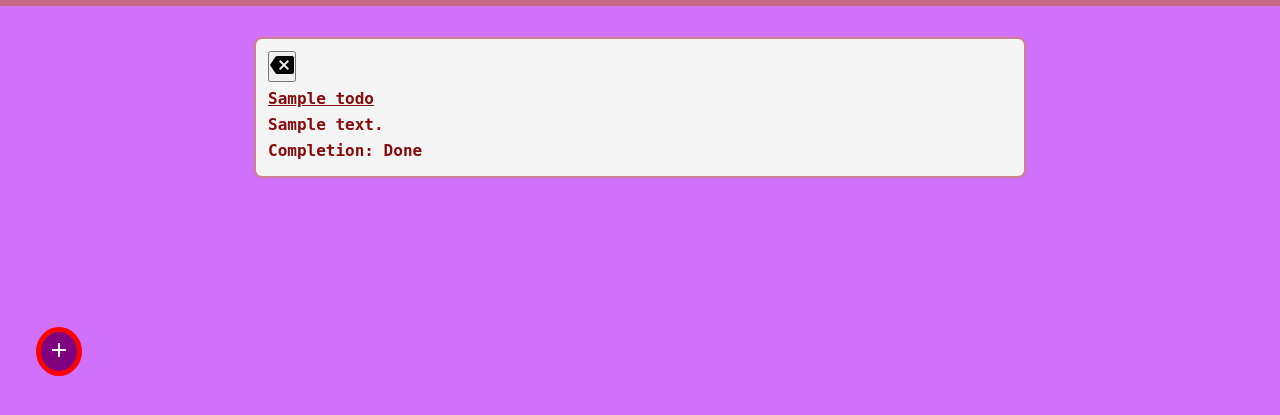
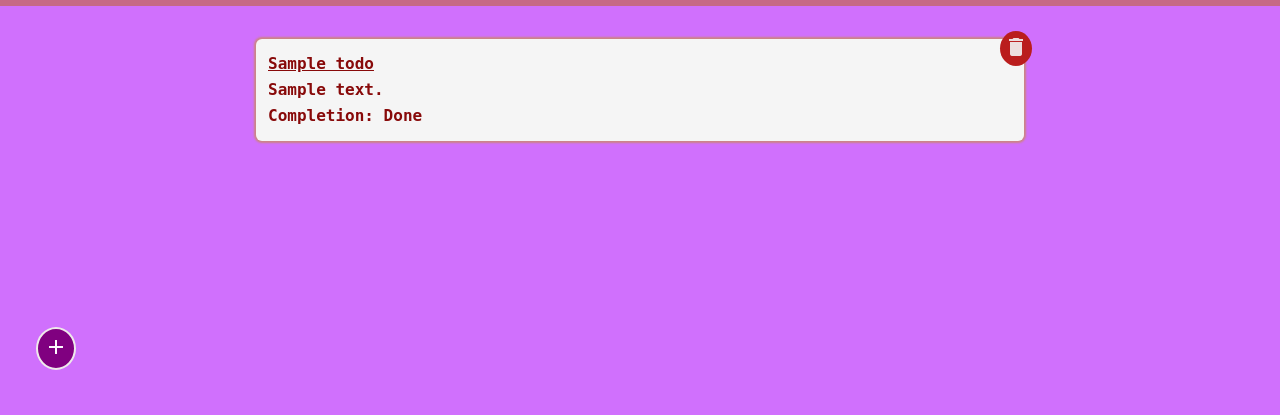
Before and after one commit to jsvigneshkanna/django_todo_app, a Django app: page / in a window 1280 px wide. Shown: the part 73-488 px from the top of the page. Run offline with Django 4.2, Linux system fonts and the light colour scheme; tables that the repository leaves empty hold one stand-in row (values such as "Sample post").

Commit message:
todo delete btn styled

```diff
--- a/django-todo-app/backend/todoApp/static/styles/index.css
+++ b/django-todo-app/backend/todoApp/static/styles/index.css
@@ -52,7 +52,7 @@ body {
   padding: 6px;
   border-radius: 50%;
   background-color: purple;
-  border: 5px solid red;
+  border: 2px solid rgb(238, 234, 234);
   color: white;
   font-weight: bolder;
 }
@@ -76,8 +76,9 @@ body {
   box-shadow: 0px 0px 2px 2px rgb(204, 132, 132);
   color: rgb(136, 10, 10);
   line-break: anywhere;
-  margin-bottom: 1.4rem;
+  margin-bottom: 1.8rem;
   line-height: 2rem;
+  position: relative;
 }
 
 ul {
@@ -88,6 +89,19 @@ ul {
 
 .todo_title {
   text-decoration: underline;
+}
+
+.todo_delete_btn {
+  outline: none;
+  border: none;
+  position: absolute;
+  right: 0;
+  top: 0;
+  transform: translate(8px, -8px);
+  background-color: rgb(186, 29, 29);
+  color: rgb(237, 222, 222);
+  border-radius: 50%;
+  padding: 4px;
 }
 
 /* @media screen and (max-width: 780px) {
--- a/django-todo-app/backend/todoApp/templates/index.html
+++ b/django-todo-app/backend/todoApp/templates/index.html
@@ -35,7 +35,7 @@
         <div class="todo_delete_btns">
           {% csrf_token %}
           <button id="todo_delete_btn" class="todo_delete_btn" todo-id="{{todo.id}}">
-            <span class="material-icons"> backspace </span>
+            <span class="material-icons"> delete </span>
           </button>
         </div>
         <ul>
```
